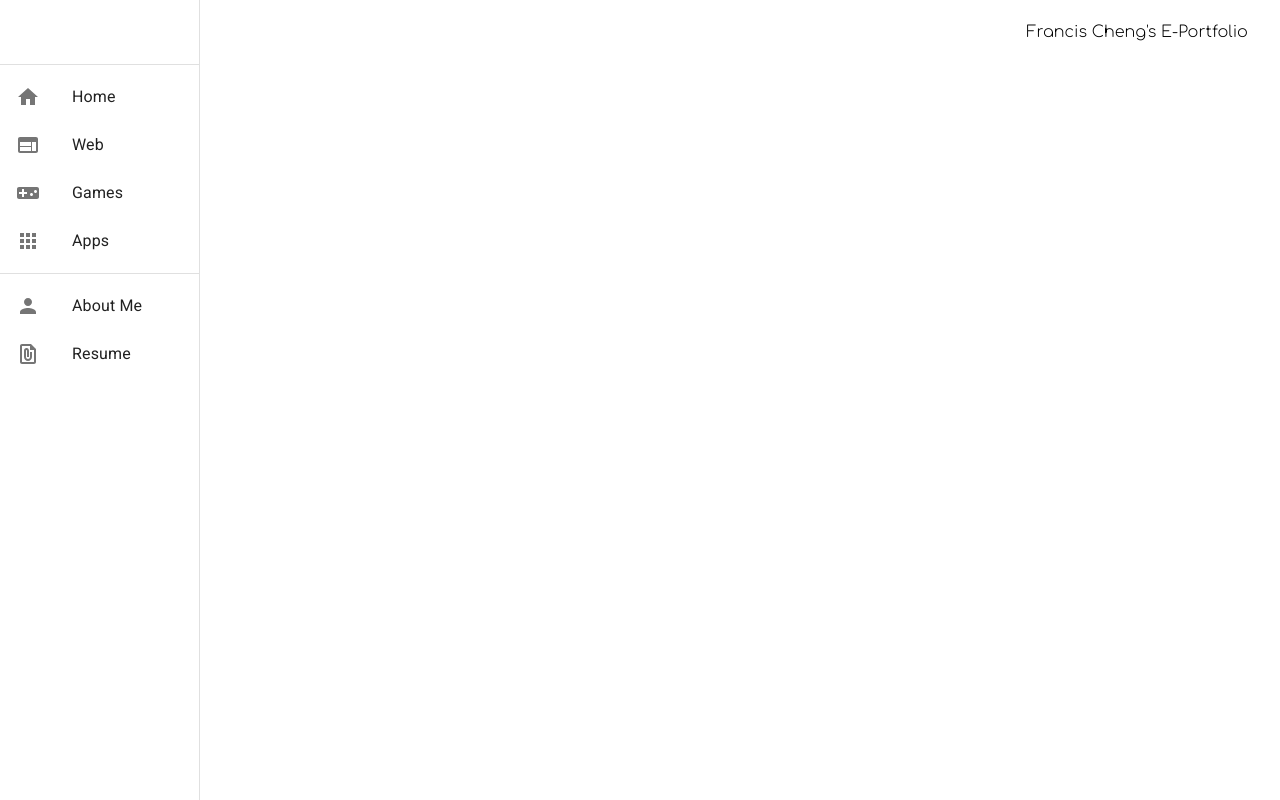
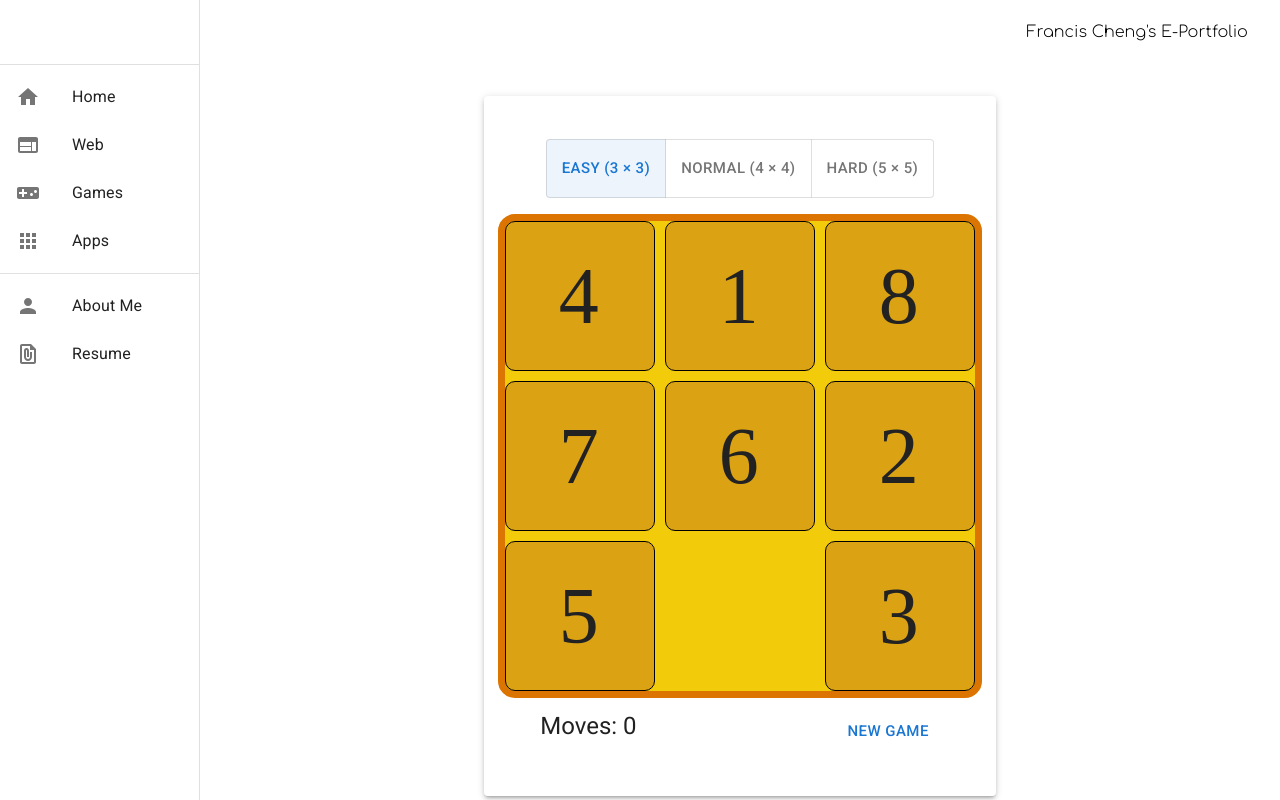
Before and after one commit to bceh/EPortfolio, a React (Create React App) app: page /games/npuzzle in a window 1280 px wide. Built offline with nearby package versions, Linux system fonts and the light colour scheme.

Commit message:
Build the NPuzzle Game
Build NPuzzle Game; Install Lodash;

```diff
--- a/package.json
+++ b/package.json
@@ -10,6 +10,7 @@
     "@testing-library/jest-dom": "^5.16.4",
     "@testing-library/react": "^13.3.0",
     "@testing-library/user-event": "^13.5.0",
+    "lodash": "^4.17.21",
     "react": "^18.1.0",
     "react-dom": "^18.1.0",
     "react-router-dom": "^6.3.0",
--- a/public/index.html
+++ b/public/index.html
@@ -14,7 +14,7 @@
       href="https://fonts.googleapis.com/icon?family=Material+Icons"
     />
     <link
-      href="https://fonts.googleapis.com/css2?family=Comfortaa:wght@300&display=swap"
+      href="https://fonts.googleapis.com/css2?family=Comfortaa:wght@300&family=Special+Elite&display=swap"
       rel="stylesheet"
     />
     <title>Francis Cheng's E-Portfolio</title>
--- a/src/App.jsx
+++ b/src/App.jsx
@@ -9,6 +9,8 @@ import Web from "./Components/Web";
 import Games from "./Components/Games";
 import Apps from "./Components/Apps";
 import AboutMe from "./Components/AboutMe";
+import NotFound from "./Components/NotFound";
+import NPuzzle from "./Components/GamesCollection/NPuzzle";
 
 function App() {
   const [loading, setLoading] = useState(true);
@@ -28,9 +30,11 @@ function App() {
               <Routes>
                 <Route path="/" element={<Home />} />
                 <Route path="/web" element={<Web />} />
+                <Route path="/games/npuzzle" element={<NPuzzle />} />
                 <Route path="/games" element={<Games />} />
                 <Route path="/apps" element={<Apps />} />
                 <Route path="/aboutme" element={<AboutMe />} />
+                <Route path="*" element={<NotFound />} />
               </Routes>
             </Box>
           </BrowserRouter>
--- a/src/Components/Games.jsx
+++ b/src/Components/Games.jsx
@@ -1,5 +1,16 @@
+import { useNavigate } from "react-router-dom";
+
 const Games = () => {
-  return <h1>Games</h1>;
+  const navigate = useNavigate();
+  const clickHandler = () => {
+    navigate("/games/npuzzle");
+  };
+  return (
+    <div>
+      <h1>Games</h1>
+      <button onClick={clickHandler}>NPuzzle</button>
+    </div>
+  );
 };
 
 export default Games;
--- /dev/null
+++ b/src/Components/GamesCollection/NPuzzle.css
@@ -0,0 +1,26 @@
+.NPuzzle-container {
+  display: flex;
+  justify-content: center;
+  align-items: center;
+  width: 100%;
+}
+
+.NPuzzle-table {
+  width: 512px;
+  height: 700px;
+  display: flex;
+  flex-direction: column;
+  justify-content: center;
+  align-items: center;
+}
+
+.NPuzzle-board {
+  width: 470px;
+  height: 470px;
+  display: flex;
+  flex-wrap: wrap;
+  gap: 10px;
+  border: 7px solid #db7400;
+  border-radius: 17px;
+  background-color: #f2cb0a;
+}
--- /dev/null
+++ b/src/Components/GamesCollection/NPuzzle.jsx
@@ -0,0 +1,149 @@
+// games/npuzzle
+import "./NPuzzle.css";
+import { moveCards, getShuffledCards, getAns } from "./NPuzzleLogic.js";
+import _ from "lodash";
+import React, { useState, useEffect } from "react";
+import { styled } from "@mui/material/styles";
+import Paper from "@mui/material/Paper";
+import Box from "@mui/material/Box";
+import Button from "@mui/material/Button";
+import ToggleButtonGroup from "@mui/material/ToggleButtonGroup";
+import ToggleButton from "@mui/material/ToggleButton";
+import Dialog from "@mui/material/Dialog";
+import DialogTitle from "@mui/material/DialogTitle";
+import DialogActions from "@mui/material/DialogActions";
+import DialogContent from "@mui/material/DialogContent";
+import Typography from "@mui/material/Typography";
+import Stack from "@mui/material/Stack";
+
+const NPuzzle = () => {
+  const [cards, setCards] = useState([]);
+  const [cardsType, setCardsType] = useState(3);
+  const [moves, setMoves] = useState(0);
+  const [isComplete, setIscomplete] = useState(false);
+
+  useEffect(() => {
+    setCards(getShuffledCards(3));
+    setCardsType(3);
+    setIscomplete(false);
+    setMoves(0);
+  }, []);
+
+  const cardClickHandler = (num) => {
+    const newCards = _.cloneDeep(cards);
+    const isMoved = moveCards(num, newCards);
+    if (isMoved) {
+      setCards(newCards);
+      setMoves(moves + 1);
+      const res = newCards.flat();
+      const ans = getAns(cardsType);
+      if (_.isEqual(res, ans)) {
+        setIscomplete(true);
+      }
+    }
+  };
+  const typeClickHandler = (event, type) => {
+    if (type) {
+      setCardsType(type);
+      setCards(getShuffledCards(type));
+      setMoves(0);
+    }
+    setIscomplete(false);
+  };
+  const resetClickHandler = () => {
+    setCards(getShuffledCards(cardsType));
+    setMoves(0);
+    setIscomplete(false);
+  };
+  const dialogCloseHandler = () => {
+    setIscomplete(false);
+  };
+  const dialogResetHandler = () => {
+    dialogCloseHandler();
+    resetClickHandler();
+  };
+  const CardButton = styled(Button)({
+    lineHeight: 2,
+    borderColor: "#000",
+    backgroundColor: "#DBA214",
+    borderRadius: "10px",
+    color: "#222",
+    fontFamily: "pecial Elite",
+
+    "&:hover": {
+      backgroundColor: "#EB6C09",
+    },
+  });
+
+  const card = (num, rol_i, col_i) => {
+    let cardSize = {};
+    if (cardsType === 5) {
+      cardSize = { height: "86px", width: "86px", fontSize: "40px" };
+    }
+    if (cardsType === 4) {
+      cardSize = { height: "110px", width: "110px", fontSize: "60px" };
+    }
+    if (cardsType === 3) {
+      cardSize = { height: "150px", width: "150px", fontSize: "80px" };
+    }
+    if (num === 0) return <Button key="0" sx={{ ...cardSize }} disabled />;
+    const cardColor =
+      rol_i * cardsType + col_i + 1 === num
+        ? { backgroundColor: "#8BEB7A" }
+        : {};
+    return (
+      <CardButton
+        sx={{ ...cardSize, ...cardColor }}
+        onClick={() => cardClickHandler(num)}
+        key={num}
+        variant="outlined"
+      >
+        {num}
+      </CardButton>
+    );
+  };
+
+  return (
+    <Box className="NPuzzle-container">
+      <Paper className="NPuzzle-table" elevation={3}>
+        <ToggleButtonGroup
+          value={cardsType}
+          exclusive
+          onChange={typeClickHandler}
+          size="large"
+          color="primary"
+          sx={{ mb: "1rem" }}
+        >
+          <ToggleButton value={3}>EASY (3 × 3)</ToggleButton>
+          <ToggleButton value={4}>NORMAL (4 × 4)</ToggleButton>
+          <ToggleButton value={5}>HARD (5 × 5)</ToggleButton>
+        </ToggleButtonGroup>
+        <Box className="NPuzzle-board">
+          {cards.map((row, row_i) =>
+            row.map((num, col_i) => card(num, row_i, col_i))
+          )}
+        </Box>
+        <Box sx={{ display: "flex", mt: "0.8rem" }}>
+          <Stack direction="row" spacing={25}>
+            <Typography sx={{ mt: "4px" }} variant="h5">
+              Moves: {moves}
+            </Typography>
+            <Button size="large" onClick={resetClickHandler}>
+              New Game
+            </Button>
+          </Stack>
+        </Box>
+      </Paper>
+      <Dialog open={isComplete} onClose={dialogCloseHandler}>
+        <DialogTitle>Congragulation! You Win!</DialogTitle>
+        <DialogContent>You win in {moves} moves</DialogContent>
+        <DialogActions>
+          <Button onClick={dialogResetHandler}>Play Again</Button>
+          <Button onClick={dialogCloseHandler}>Close</Button>
+        </DialogActions>
+      </Dialog>
+    </Box>
+  );
+};
+
+export default NPuzzle;
--- /dev/null
+++ b/src/Components/GamesCollection/NPuzzleLogic.js
@@ -0,0 +1,58 @@
+import _ from "lodash";
+
+export const moveCards = (num, newCards) => {
+  const row = newCards.findIndex((row) => row.includes(num));
+  const col = newCards[row].indexOf(num);
+  const row_0 = newCards.findIndex((row) => row.includes(0));
+  const col_0 = newCards[row_0].indexOf(0);
+  if (row !== row_0 && col !== col_0) return false;
+  if (row === row_0) {
+    if (col < col_0) {
+      for (let i = col_0 - 1; i >= col; i--) {
+        const temp = newCards[row][i];
+        newCards[row][i] = newCards[row][i + 1];
+        newCards[row][i + 1] = temp;
+      }
+    } else {
+      for (let i = col_0 + 1; i <= col; i++) {
+        const temp = newCards[row][i];
+        newCards[row][i] = newCards[row][i - 1];
+        newCards[row][i - 1] = temp;
+      }
+    }
+  }
+  if (col === col_0) {
+    if (row < row_0) {
+      for (let i = row_0 - 1; i >= row; i--) {
+        const temp = newCards[i][col];
+        newCards[i][col] = newCards[i + 1][col];
+        newCards[i + 1][col] = temp;
+      }
+    } else {
+      for (let i = row_0 + 1; i <= row; i++) {
+        const temp = newCards[i][col];
+        newCards[i][col] = newCards[i - 1][col];
+        newCards[i - 1][col] = temp;
+      }
+    }
+  }
+  return true;
+};
+
+export const getAns = (type) => {
+  const ans = [...Array(type * type).keys()].slice(1);
+  ans.push(0);
+  return ans;
+};
+
+export const getShuffledCards = (type) => {
+  let newCards = [];
+  const arr = [...Array(type * type).keys()];
+  while (arr.length) newCards.push(arr.splice(0, type));
+
+  for (let i = 0; i < type * 30; i++) {
+    moveCards(Math.floor(Math.random() * type * type), newCards);
+  }
+
+  return newCards;
+};
--- /dev/null
+++ b/src/Components/NotFound.jsx
@@ -0,0 +1,5 @@
+const NotFound = () => {
+  return <h1>Opps Nothing Here</h1>;
+};
+
+export default NotFound;
```
Also changed, not shown: 1 other file (tests, documents, lock files or other folders).
